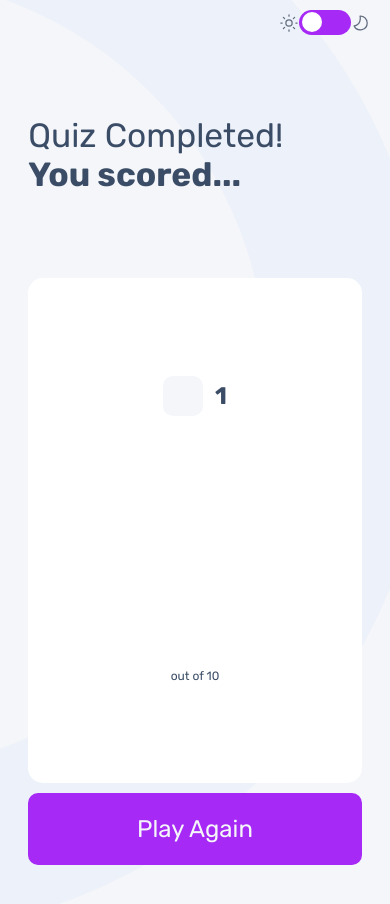
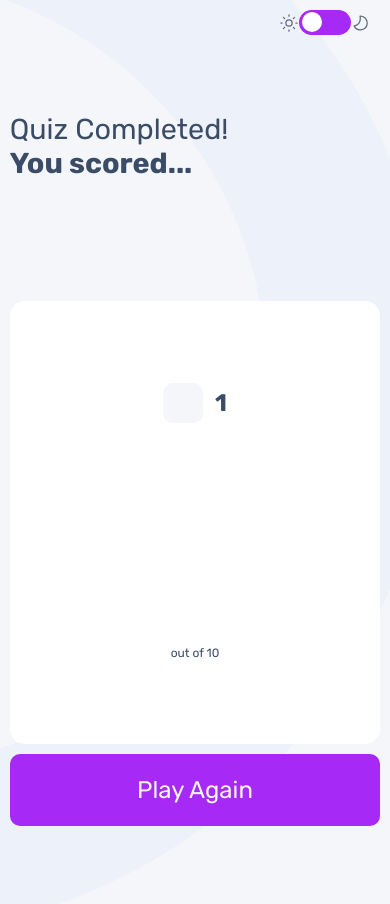
Before and after one commit to mkweeks/react-quiz, a React (Vite) app: page /1/score in a window 390 px wide. Shown: the top 904 px of the page. Built offline with nearby package versions, Linux system fonts and the light colour scheme.

Commit message:
a few changes

```diff
--- a/src/Views/QuestionPage.jsx
+++ b/src/Views/QuestionPage.jsx
@@ -58,8 +58,8 @@ function QuestionPage() {
     <>
       <div className="container">
         <div className={`heading ${theme}`}>
-          <p>Question {question + 1} of 10</p>
-          <p>{currentQuestion}</p>
+          <p style={{fontStyle: "italic"}}>Question {question + 1} of 10</p>
+          <h2>{currentQuestion}</h2>
           <ProgressBar width={width} />
         </div>
 
--- a/src/components/QuestionOption.jsx
+++ b/src/components/QuestionOption.jsx
@@ -5,7 +5,7 @@ import { useTheme } from "../context/ThemeContext";
 function QuestionOption(props) {
   const [selected, setSelected] = useState(false);
   const [buttonClass, setButtonClass] = useState("option");
-  const {theme} = useTheme()
+  const { theme } = useTheme()
 
   useEffect(() => {
     if (selected) {
@@ -31,7 +31,7 @@ function QuestionOption(props) {
         onClick={(e) => answerSelect(e)}
       >
         <Icon icon={props.number} />
-        {props.option}
+        <p style={{width: "70%"}}>{props.option}</p>
       </button>
     </>
   );
--- a/src/index.css
+++ b/src/index.css
@@ -2,7 +2,7 @@
   background-image: url("/assets/pattern-background-desktop-light.svg");
   background-size: cover;
   background-color: #f4f6fa;
-  height: 100%;
+  height: 100vh;
   display: flex;
   flex-direction: column;
   align-items: center;
@@ -18,7 +18,6 @@
 html,
 body {
   padding: 0px;
-  height: 100%;
   margin: 0px;
 }
 
@@ -169,6 +168,7 @@ input:checked + .slider:before {
   font-weight: bold;
   color: #626c7f;
   border-radius: 10px;
+  position: relative;
 }
 
 .next {
@@ -205,7 +205,6 @@ input:checked + .slider:before {
   display: flex;
   flex-direction: column;
   align-items: left;
-  text-wrap: wrap;
   color: #3b4d66;
 }
 
@@ -281,10 +280,11 @@ input:checked + .slider:before {
   }
 
   .heading {
-    width: 75%;
+    width: 100%;
     display: flex;
     align-items: left;
     justify-content: center;
+    font-size: 1.5rem;
   }
 
   .nav {
@@ -293,7 +293,6 @@ input:checked + .slider:before {
 
   .option {
     width: 100%;
-    font-weight: bold;
   }
 
   .menu {
@@ -320,8 +319,7 @@ input:checked + .slider:before {
     display: flex;
     text-align: left;
     text-wrap: wrap;
-    width: 90%;
-    font-size: 1.4em;
+    font-size: 0.9rem;
   }
 
   .menu {
@@ -358,8 +356,8 @@ input:checked + .slider:before {
   }
 
   .board {
-    width: 90%;
-    height: 100%;
+    width: 100%;
+    height: 90%;
     display: flex;
     align-items: center;
     justify-content: center;
@@ -367,6 +365,6 @@ input:checked + .slider:before {
 
   .scoreboard {
     width: 100%;
-    height: 70%;
+    height: 60%;
   }
 }
```
